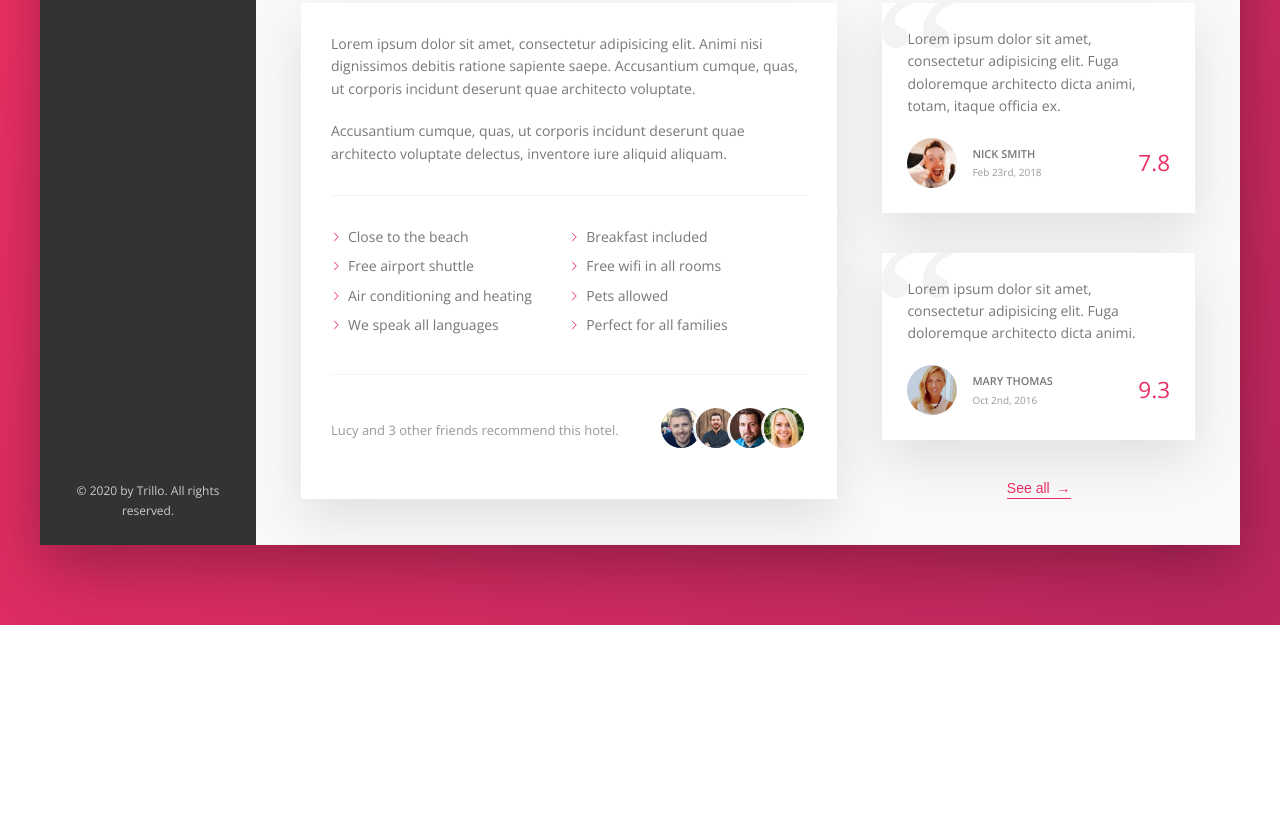
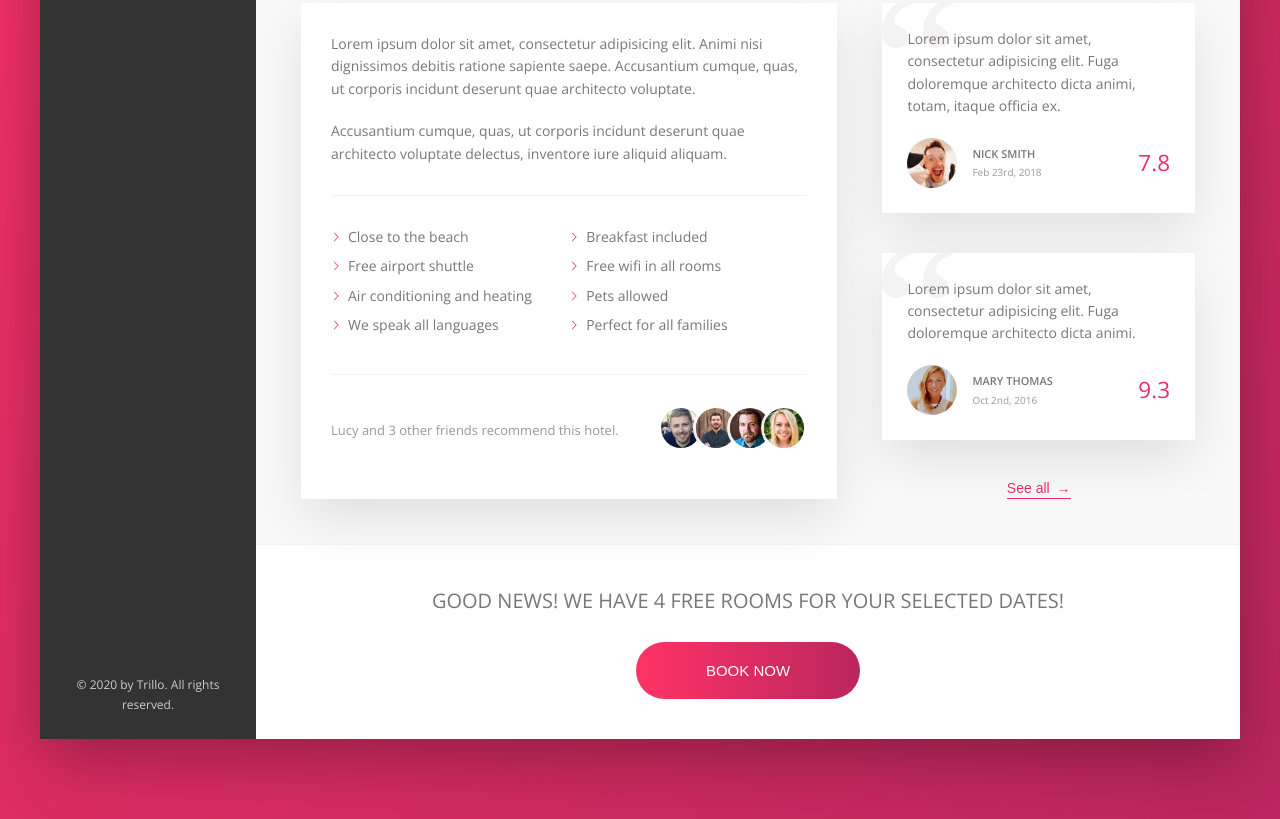
Before and after one commit to jonnywillrees/Trillo, a website: page index.html in a window 1280 px wide. Shown: the part 656-1475 px from the top of the page. Before the commit the page ends 1281 px from the top, so only its background shows below. Drawn offline with nearby package versions, Linux system fonts and the light colour scheme.

Commit message:
Add the call to action button

```diff
--- a/index.html
+++ b/index.html
@@ -88,7 +88,7 @@
               <img src="img/hotel-3.jpg" alt="Photo of hotel 3" class="gallery__photo" />
             </figure>
           </div>
-          <!-- HOTEL VIEWPORT HEADING -->
+          <!-- OVERVIEW -->
           <div class="overview">
             <h1 class="overview__title">Hotel Las Palmas</h1>
 
@@ -179,6 +179,14 @@
               <button class="btn-inline">See all <span>&rarr;</span></button>
             </div>
           </div>
+          <!-- CALL TO ACTION -->
+          <div class="cta">
+            <h2 class="heading-secondary">Good news! We have 4 free rooms for your selected dates!</h2>
+            <button class="btn-cta">
+              <span class="btn-cta__visible">Book Now</span>
+              <span class="btn-cta__invisible">Only 4 rooms left</span>
+            </button>
+          </div>
         </main>
       </div>
     </div>
--- a/sass/base/_typography.scss
+++ b/sass/base/_typography.scss
@@ -0,0 +1,6 @@
+.heading-secondary {
+  text-transform: uppercase;
+  font-size: 2rem;
+  font-weight: 300;
+  margin-bottom: 2.5rem;
+}
--- a/sass/components/_buttons.scss
+++ b/sass/components/_buttons.scss
@@ -26,3 +26,50 @@
     animation: pulsate 1s infinite;
   }
 }
+
+.btn-cta {
+  font-size: 1.5rem;
+  text-transform: uppercase;
+  border: none;
+  color: #fff;
+  background-image: linear-gradient(to right, var(--color-primary-light), var(--color-primary-dark));
+  cursor: pointer;
+  border-radius: 3rem;
+  position: relative;
+  overflow: hidden;
+
+  & > * {
+    display: inline-block;
+    width: 100%;
+    height: 100%;
+    transition: all 0.2s;
+  }
+
+  &__visible {
+    padding: 2rem 7rem;
+  }
+
+  &__invisible {
+    padding: 2rem;
+    position: absolute;
+    top: -100%;
+    left: 0;
+  }
+
+  &:hover {
+    background-image: linear-gradient(to left, var(--color-primary-light), var(--color-primary-dark));
+  }
+
+  &:hover &__visible {
+    transform: translateY(100%);
+  }
+
+  &:hover &__invisible {
+    top: 0;
+  }
+
+  &:focus {
+    outline: none;
+    animation: pulsate 1s infinite;
+  }
+}
--- a/sass/layout/_general.scss
+++ b/sass/layout/_general.scss
@@ -60,3 +60,9 @@
   flex-direction: column;
   align-items: center;
 }
+
+.cta {
+  background-color: #fff;
+  padding: 4rem 0;
+  text-align: center;
+}
```
Also changed, not shown: css/style.css.
